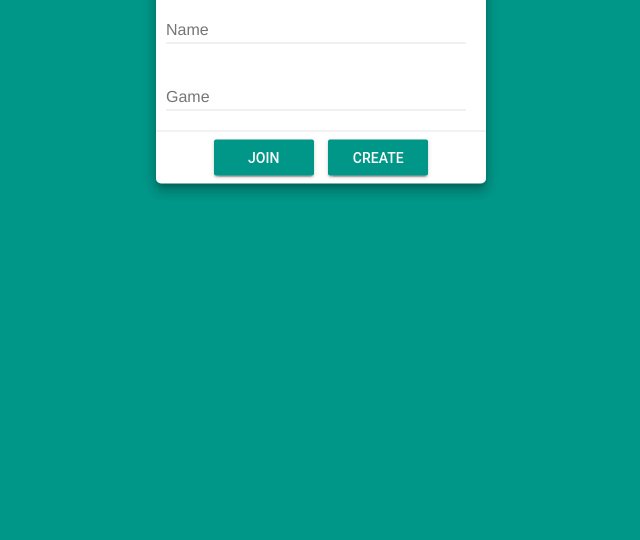
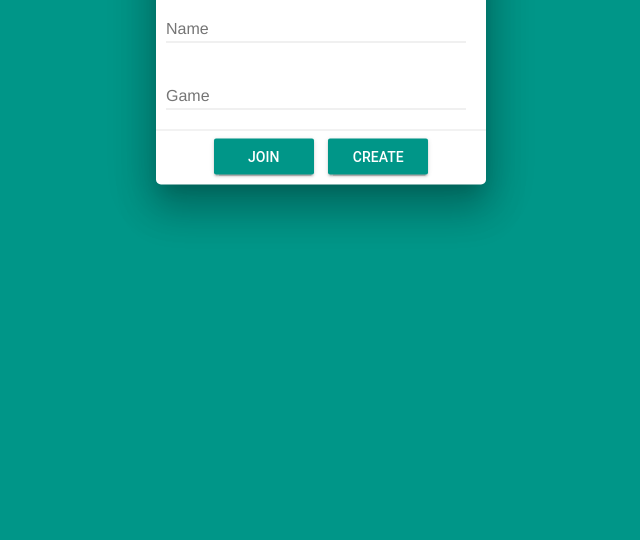
Before and after one commit to RamV13/scrabble, a plain HTML site: page public/index.html in a window 1280 px wide. Shown: the part 260-800 px from the top of the page, without its empty margins (319-959 px from the left). Drawn offline with nearby package versions, Linux system fonts and the light colour scheme.

Commit message:
Increased card shadow

```diff
--- a/public/index.html
+++ b/public/index.html
@@ -16,7 +16,7 @@
   <body id="body" style="background: #009688">
 
   <div class="start-dialog" style="position: absolute;top: 40%;left: 50%;transform: translateX(-50%) translateY(-50%);">
-      <div class="mdl-card mdl-shadow--8dp" style="border-radius: 5px">
+      <div class="mdl-card mdl-shadow--24dp" style="border-radius: 5px">
         <div class="mdl-card__title mdl-card--expand">
           <h2 class="mdl-card__title-text">
             Scrabble
@@ -33,7 +33,7 @@
           <label class="mdl-textfield__label" for="game"></label>
         </div>
 
-        <center class="mdl-card__actions mdl-card--border">
+        <center class="mdl-card__actions mdl-card--border" style="padding-bottom:10px">
           <button id="btn_join" class="mdl-button mdl-js-button mdl-button--raised mdl-button--colored mdl-js-ripple-effect" style="width:100px; margin-right: 10px">
             Join
           </button id="btn_create">
```
